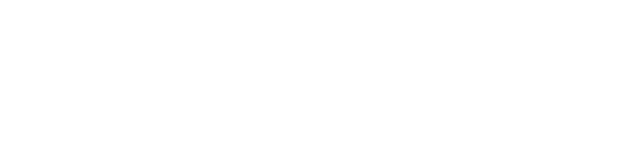
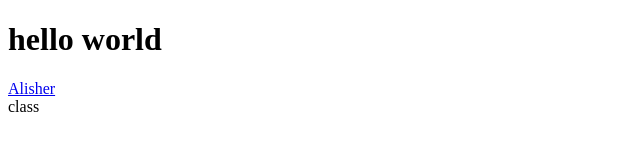
Before and after one commit to Alisher010901/test, a plain HTML site: page index.html in a window 1280 px wide. Shown: the whole page, without its empty margins (0-640 px from the left). Drawn offline with Linux system fonts and the light colour scheme.

Commit message:
Update index.html

```diff
--- a/index.html
+++ b/index.html
@@ -7,6 +7,8 @@
     <title>Document</title>
 </head>
 <body>
-
+    <h1>hello world </h1>
+    <a href="#">Alisher</a>
+    <div>class</div>
 </body>
 </html>
```
